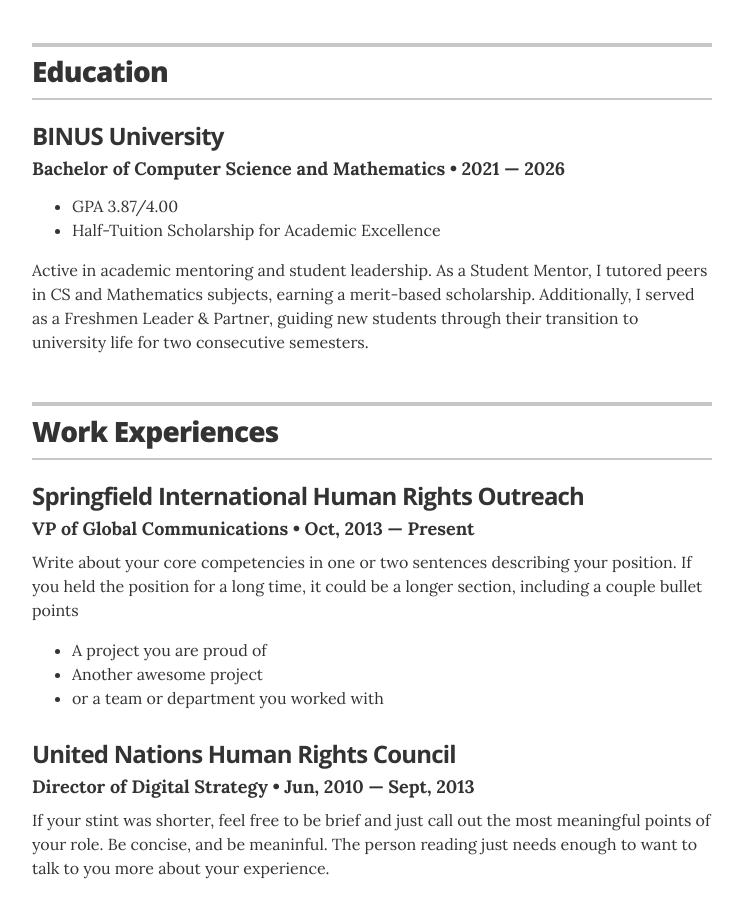
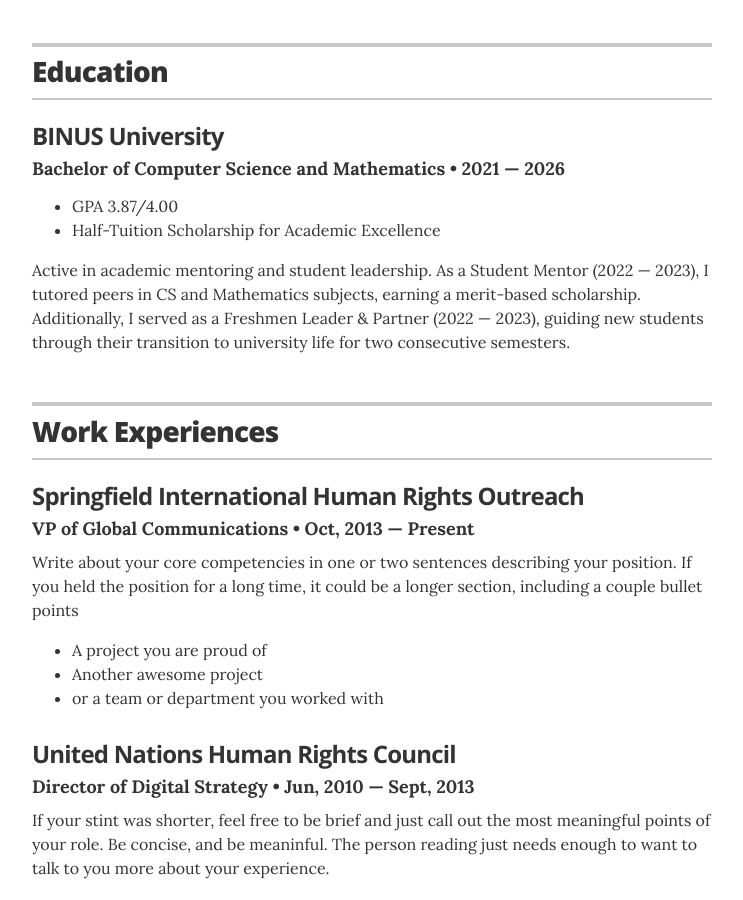
Before and after one commit to Marbella3173/resume, a Jekyll site: the page built from index.html, in a window 1280 px wide and 900 px high, scrolled down 537 px. Shown: the whole window, without its empty margins (268-1011 px from the left). Built offline with Jekyll 4.4.1, drawn with Linux system fonts in a browser that asks for light colours.

Commit message:
Update education.yml

```diff
--- a/_data/education.yml
+++ b/_data/education.yml
@@ -5,8 +5,8 @@
   awards:
     - award: GPA 3.87/4.00
     - award: Half-Tuition Scholarship for Academic Excellence
-  summary: Active in academic mentoring and student leadership. As a Student Mentor, I tutored peers in CS and Mathematics subjects, earning a merit-based scholarship.
-    Additionally, I served as a Freshmen Leader & Partner, guiding new students through their transition to university life for two consecutive semesters.
+  summary: Active in academic mentoring and student leadership. As a Student Mentor (2022 &mdash; 2023), I tutored peers in CS and Mathematics subjects, earning a merit-based scholarship.
+    Additionally, I served as a Freshmen Leader & Partner (2022 &mdash; 2023), guiding new students through their transition to university life for two consecutive semesters.
 
 # - degree: High School Diploma
 #   uni: Springfield High School
```
